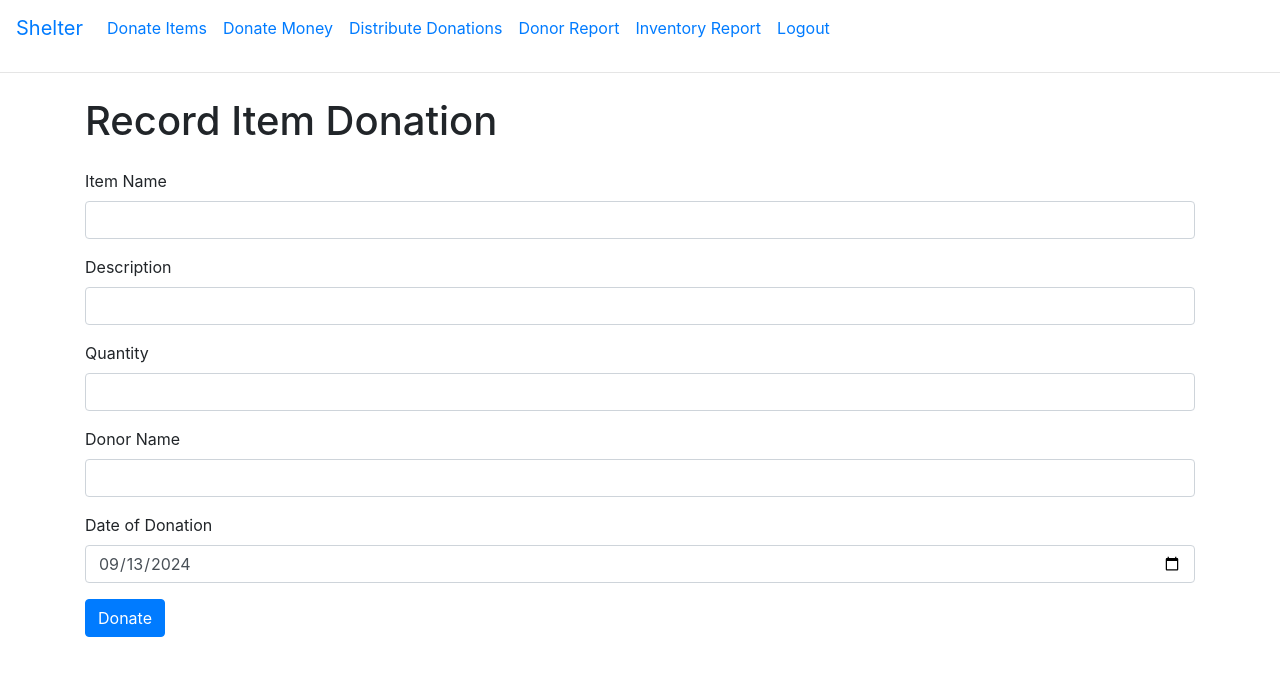
After one commit to McNGames/shelter, a Flask app: page /donate_items in a window 1280 px wide. The commit adds this page. Shown: the top 676 px of the page. Run offline with Flask 3, Linux system fonts and the light colour scheme; a user stored in the database is signed in; some libraries are stand-ins or nearby versions.

Commit message:
ProtoType

```diff
--- a/app/forms.py
+++ b/app/forms.py
@@ -1,9 +1,29 @@
 from flask_wtf import FlaskForm
 from wtforms import StringField, PasswordField, BooleanField, SubmitField
-from wtforms.validators import DataRequired
+from wtforms.fields.choices import RadioField
+from wtforms.fields.datetime import DateField
+from wtforms.fields.numeric import IntegerField, DecimalField
+from wtforms.validators import DataRequired, NumberRange, Optional
+from datetime import date
+
 
 class LoginForm(FlaskForm):
     username = StringField('Username', validators=[DataRequired()])
     password = PasswordField('Password', validators=[DataRequired()])
     remember_me = BooleanField('Remember Me')
     submit = SubmitField('Sign In')
+
+class ItemDonationForm(FlaskForm):
+    donation_type = StringField('Item Name', validators=[DataRequired()])
+    description = StringField('Description')
+    quantity = IntegerField('Quantity', validators=[NumberRange(min=1, message="Quantity must be greater than 0")])
+    donor_name = StringField('Donor Name', validators=[DataRequired()])
+    donation_date = DateField('Date of Donation', format='%Y-%m-%d', default=date.today, validators=[Optional()])
+
+class FinancialDonationForm(FlaskForm):
+    amount = DecimalField('Dollar Amount', places=2, validators=[NumberRange(min=0.01, message="Amount must be greater than 0")])
+    donor_name = StringField('Donor Name', validators=[DataRequired()])
+    donation_date = DateField('Date of Donation', format='%Y-%m-%d', default=date.today, validators=[Optional()])
+
+class DistributionForm(FlaskForm):
+    submit = SubmitField('Distribute')
--- a/app/routes.py
+++ b/app/routes.py
@@ -1,12 +1,17 @@
+
 from urllib.parse import urlsplit
 
 from flask_login import current_user, login_user, logout_user, login_required
+from sqlalchemy import func, and_, select
+from sqlalchemy.exc import SQLAlchemyError
 
 from app import app, db, login
 from flask import render_template, flash, redirect, url_for, request, jsonify
 from app.models import Donation, User
-from app.forms import LoginForm
+from app.forms import LoginForm, ItemDonationForm, FinancialDonationForm, DistributionForm
 import sqlalchemy as sa
+
+from app.utils import verify
 
 @app.route('/')
 @app.route('/index')
@@ -42,42 +47,132 @@ def login():
     return render_template('login.html', title='Sign In', form=form)
 
 # Route to add a new donation
-@app.route('/add_donation', methods=['POST'])
-def add_donation():
-    data = request.get_json()
-    donor_name = data.get('donor_name')
-    donation_type = data.get('donation_type')
-    item_description = data.get('item_description', None)
-    quantity = data.get('quantity', None)
-    amount = data.get('amount', None)
+@app.route('/donate_items', methods=['GET', 'POST'])
+@login_required
+def donate_items():
+    form = ItemDonationForm()
+    if not verify(form): #invalid post or get request
+        return render_template('donate_items.html', form=form)
+    else: #Valid post, update state
+        new_donation = Donation(
+            donation_type=form.donation_type.data,
+            item_description=form.description.data,
+            quantity=form.quantity.data,
+            donor_name=form.donor_name.data,
+            donation_date=form.donation_date.data,
+            distribution_status=False
+        )
+        try:
+            db.session.add(new_donation)
+            db.session.commit()
+        except SQLAlchemyError as e:
+            db.session.rollback()
+            app.logger.error(f"An error occurred: {e}")
+            return "An error occurred while processing your request.", 500
+        flash('Thank you for your donation!', 'success')
+        return redirect(url_for('donate_items'))  # Redirect after successful donation
 
-    # Validation for donation type
-    if donation_type not in ['item', 'dollar']:
-        return jsonify({'error': 'Invalid donation type'}), 400
-
-    # Create a new Donation record
-    new_donation = Donation(
-        donor_name=donor_name,
-        donation_type=donation_type,
-        item_description=item_description,
-        quantity=quantity,
-        amount=amount
-    )
-    db.session.add(new_donation)
-    db.session.commit()
-
-    return jsonify(new_donation.to_dict()), 201
+# Route to add a new donation
+@app.route('/donate_money', methods=['GET', 'POST'])
+@login_required
+def donate_money():
+    form = FinancialDonationForm()
+    if not verify(form):  # invalid post or get request
+        return render_template('donate_money.html', form=form)
+    else: #add donation
+        new_donation = Donation(
+            donation_type='dollar',
+            amount=form.amount.data,
+            donor_name=form.donor_name.data,
+            donation_date=form.donation_date.data,
+            distribution_status=False
+        )
+        try:
+            db.session.add(new_donation)
+            db.session.commit()
+        except SQLAlchemyError as e:
+            db.session.rollback()
+            app.logger.error(f"An error occurred: {e}")
+            return "An error occurred while processing your request.", 500
+        flash('Thank you for your donation!', 'success')
+        return redirect(url_for('donate_money'))  # Redirect after successful donation
 
 # Route to get all donations
-@app.route('/donations', methods=['GET'])
-def get_donations():
-    donations = Donation.query.all()
-    return jsonify([donation.to_dict() for donation in donations])
+@app.route('/distribute_donations', methods=['GET', 'POST'])
+@login_required
+def distribute_donations():
+    form = DistributionForm()
+    if not verify(form):  # invalid post or get request
+        money_donos = sa.select(Donation).where(
+            and_(
+                Donation.distribution_status == False,
+                Donation.donation_type == 'dollar')).order_by(Donation.donation_date.desc())
+        item_donos = sa.select(Donation).where(
+            and_(
+                Donation.distribution_status == False,
+                Donation.donation_type != 'dollar')).order_by(Donation.donation_date.desc())
+        #TODO add pagination
+        return render_template('distribute_donations.html', form=form, money_donos= money_donos, item_donos=item_donos)
+    else:
+        selected_donations = request.form.getlist('donation_id')
+        selected_donations_data = Donation.query.filter(Donation.id.in_(selected_donations)).all()
+        for donation in selected_donations_data:
+            donation.distribution_status = True
+        db.session.commit()
 
-# Route to get a specific donation by ID
-@app.route('/donations/<int:donation_id>', methods=['GET'])
-def get_donation(donation_id):
-    donation = Donation.query.get(donation_id)
-    if donation is None:
-        return jsonify({'error': 'Donation not found'}), 404
-    return jsonify(donation.to_dict())
+        # Process the selected donations
+        print(f'Selected donations: {selected_donations}')
+        return redirect(url_for('distribute_donations'))  # Redirect after successful donation
+
+# Route to get all donations
+@app.route('/inventory_report', methods=['GET'])
+@login_required
+def inventory_report():
+    item_donations = db.session.query(
+        Donation.donation_type,
+        Donation.distribution_status,
+        func.sum(Donation.quantity).label('total_quantity')
+    ).filter(
+        Donation.donation_type != 'dollar'
+    ).group_by(
+        Donation.donation_type,
+        Donation.distribution_status
+    ).order_by(
+        Donation.donation_type,
+        Donation.distribution_status
+    ).all()
+    money_donations = db.session.query(
+        Donation.distribution_status,
+        func.sum(Donation.amount).label('total_amount')
+    ).filter(
+        Donation.donation_type == 'dollar'
+    ).group_by(
+        Donation.donation_type,
+        Donation.distribution_status
+    ).order_by(
+        Donation.donation_type,
+        Donation.distribution_status
+    ).all()
+
+    db.session.close()
+    return render_template('inventory_report.html', item_donations=item_donations, money_donations=money_donations)
+
+@app.route('/donor_report', methods=['GET'])
+@login_required
+def donor_report():
+    donations = db.session.query(
+        Donation.donor_name,
+        Donation.donation_type,
+        func.sum(Donation.quantity).label('total_quantity'),
+        func.sum(Donation.amount).label('total_amount')
+    ).group_by(
+        Donation.donor_name,
+        Donation.donation_type
+    ).order_by(
+        Donation.donor_name,
+        Donation.donation_type,
+    ).all()
+
+
+    db.session.close()
+    return render_template('donor_report.html', donations=donations)
--- a/app/templates/base.html
+++ b/app/templates/base.html
@@ -6,15 +6,46 @@
         {% else %}
         <title>Welcome to Shelter</title>
         {% endif %}
+        <link href="https://stackpath.bootstrapcdn.com/bootstrap/4.5.2/css/bootstrap.min.css" rel="stylesheet">
     </head>
     <body>
-        <div>Shelter: <a href="{{ url_for('index') }}">Home</a>
-            {% if current_user.is_anonymous %}
-            <a href="{{ url_for('login') }}">Login</a>
-            {% else %}
-            <a href="{{ url_for('logout') }}">Logout</a>
-            {% endif %}
+        <script src="https://code.jquery.com/jquery-3.5.1.slim.min.js"></script>
+        <script src="https://cdn.jsdelivr.net/npm/@popperjs/core@2.5.2/dist/umd/popper.min.js"></script>
+        <script src="https://stackpath.bootstrapcdn.com/bootstrap/4.5.2/js/bootstrap.min.js"></script>
+        <nav class="navbar navbar-expand-lg navbar-custom">
+        <a class="navbar-brand" href="{{ url_for('index') }}">Shelter</a>
+        <button class="navbar-toggler" type="button" data-toggle="collapse" data-target="#navbarNav" aria-controls="navbarNav" aria-expanded="false" aria-label="Toggle navigation">
+            <span class="navbar-toggler-icon"></span>
+        </button>
+        <div class="collapse navbar-collapse" id="navbarNav">
+            <ul class="navbar-nav">
+                <li class="nav-item">
+                    <a class="nav-link" href="{{ url_for('donate_items') }}">Donate Items</a>
+                </li>
+                <li class="nav-item">
+                    <a class="nav-link" href="{{ url_for('donate_money') }}">Donate Money</a>
+                </li>
+                <li class="nav-item">
+                    <a class="nav-link" href="{{ url_for('distribute_donations') }}">Distribute Donations</a>
+                </li>
+                <li class="nav-item">
+                    <a class="nav-link" href="{{ url_for('donor_report') }}">Donor Report</a>
+                </li>
+                <li class="nav-item">
+                    <a class="nav-link" href="{{ url_for('inventory_report') }}">Inventory Report</a>
+                </li>
+                {% if current_user.is_anonymous %}
+                <li class="nav-item">
+                    <a class="nav-link" href="{{ url_for('login') }}">Login</a>
+                </li>
+                {% else %}
+                <li class="nav-item">
+                    <a class="nav-link" href="{{ url_for('logout') }}">Logout</a>
+                </li>
+                {% endif %}
+            </ul>
         </div>
+    </nav>
         <hr>
         {% with messages = get_flashed_messages() %}
             {% if messages %}
--- /dev/null
+++ b/app/templates/donate_items.html
@@ -0,0 +1,79 @@
+{% extends "base.html" %}
+
+{% block content %}
+    <body>
+    <div class="container mt-4">
+        <h1 class="mb-4">Record Item Donation</h1>
+        <form action="{{ url_for('donate_items') }}" method="POST">
+            {{ form.hidden_tag() }} <!-- CSRF protection -->
+
+            <!-- Donation Type Field -->
+            <div class="form-group">
+                {{ form.donation_type.label(class="form-label") }}<br>
+                {{ form.donation_type(class="form-control", required=true) }}
+                {% if form.donation_type.errors %}
+                <div class="text-danger mt-2">
+                    {% for error in form.donation_type.errors %}
+                        <p>{{ error }}</p>
+                    {% endfor %}
+                </div>
+                {% endif %}
+            </div>
+
+            <!-- Description Field -->
+            <div class="form-group">
+                {{ form.description.label(class="form-label") }}<br>
+                {{ form.description(class="form-control") }}
+                {% if form.description.errors %}
+                <div class="text-danger mt-2">
+                    {% for error in form.description.errors %}
+                        <p>{{ error }}</p>
+                    {% endfor %}
+                </div>
+                {% endif %}
+            </div>
+
+            <!-- Quantity Field -->
+            <div class="form-group">
+                {{ form.quantity.label(class="form-label") }}<br>
+                {{ form.quantity(class="form-control", min=1, required=true) }}
+                {% if form.quantity.errors %}
+                <div class="text-danger mt-2">
+                    {% for error in form.quantity.errors %}
+                        <p>{{ error }}</p>
+                    {% endfor %}
+                </div>
+                {% endif %}
+            </div>
+
+            <!-- Donor Name Field -->
+            <div class="form-group">
+                {{ form.donor_name.label(class="form-label") }}<br>
+                {{ form.donor_name(class="form-control", required=true) }}
+                {% if form.donor_name.errors %}
+                <div class="text-danger mt-2">
+                    {% for error in form.donor_name.errors %}
+                        <p>{{ error }}</p>
+                    {% endfor %}
+                </div>
+                {% endif %}
+            </div>
+
+            <!-- Donation Date Field -->
+            <div class="form-group">
+                {{ form.donation_date.label(class="form-label") }}<br>
+                {{ form.donation_date(class="form-control", type="date") }}
+                {% if form.donation_date.errors %}
+                <div class="text-danger mt-2">
+                    {% for error in form.donation_date.errors %}
+                        <p>{{ error }}</p>
+                    {% endfor %}
+                </div>
+                {% endif %}
+            </div>
+
+            <!-- Submit Button -->
+            <button type="submit" class="btn btn-primary">Donate</button>
+        </form>
+    </div>
+{% endblock %}
```
Also changed, not shown: app/__init__.py (+10 -0 lines), app/models.py (+8 -6 lines), app/templates/distribute_donations.html (added, +81 -0 lines), app/templates/donate_money.html (added, +57 -0 lines), app/templates/donor_report.html (added, +32 -0 lines), app/templates/inventory_report.html (added, +45 -0 lines), app/utils.py (added, +11 -0 lines), requirements.txt (added, +18 -0 lines).
